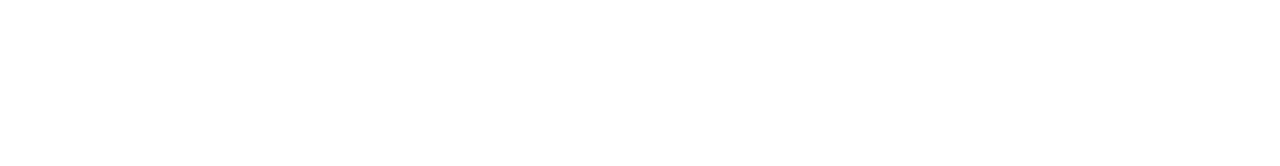
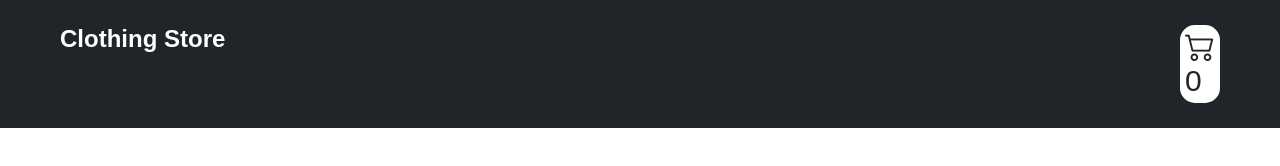
Before and after one commit to tanvir-hossen49/shoping-cart, a plain HTML site: page index.html in a window 1280 px wide. Drawn offline with nearby package versions, Linux system fonts and the light colour scheme.

Commit message:
added nav item

```diff
--- a/index.html
+++ b/index.html
@@ -6,10 +6,21 @@
     <meta name="viewport" content="width=device-width, initial-scale=1.0" />
 
     <title>Clothing Store</title>
+    <link rel="stylesheet" href="src/style.css" />
+    <!-- BOOSTRAP ICON -->
+    <link
+      rel="stylesheet"
+      href="https://cdn.jsdelivr.net/npm/bootstrap-icons@1.10.3/font/bootstrap-icons.css"
+    />
   </head>
   <body>
     <nav class="nav-bar">
+      <h2>Clothing Store</h2>
 
+      <div class="cart">
+        <i class="bi bi-cart2"></i>
+        <div class="cartAmount" id="cartAmount">0</div>
+      </div>
     </nav>
   </body>
 </html>
--- a/src/style.css
+++ b/src/style.css
@@ -0,0 +1,30 @@
+/**
+* ! Changing defaut styles of the browser
+**/
+
+* {
+  margin: 0;
+  padding: 0;
+  box-sizing: border-box;
+}
+
+body {
+  font-family: sans-serif;
+}
+/**
+* ! Navbar Styles heres
+**/
+.nav-bar {
+  display: flex;
+  justify-content: space-between;
+  padding: 25px 60px;
+  background-color: #212529;
+  color: #fff;
+}
+.cart {
+  background-color: #fff;
+  color: #212529;
+  font-size: 30px;
+  padding: 5px;
+  border-radius: 15px;
+}
```
